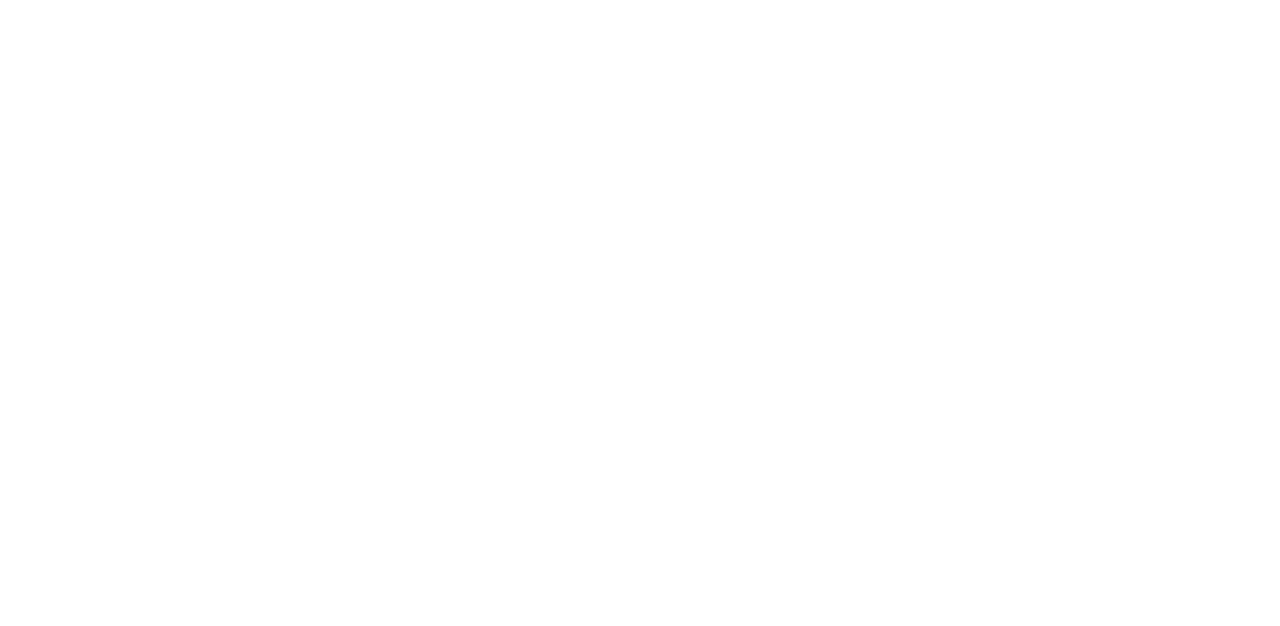
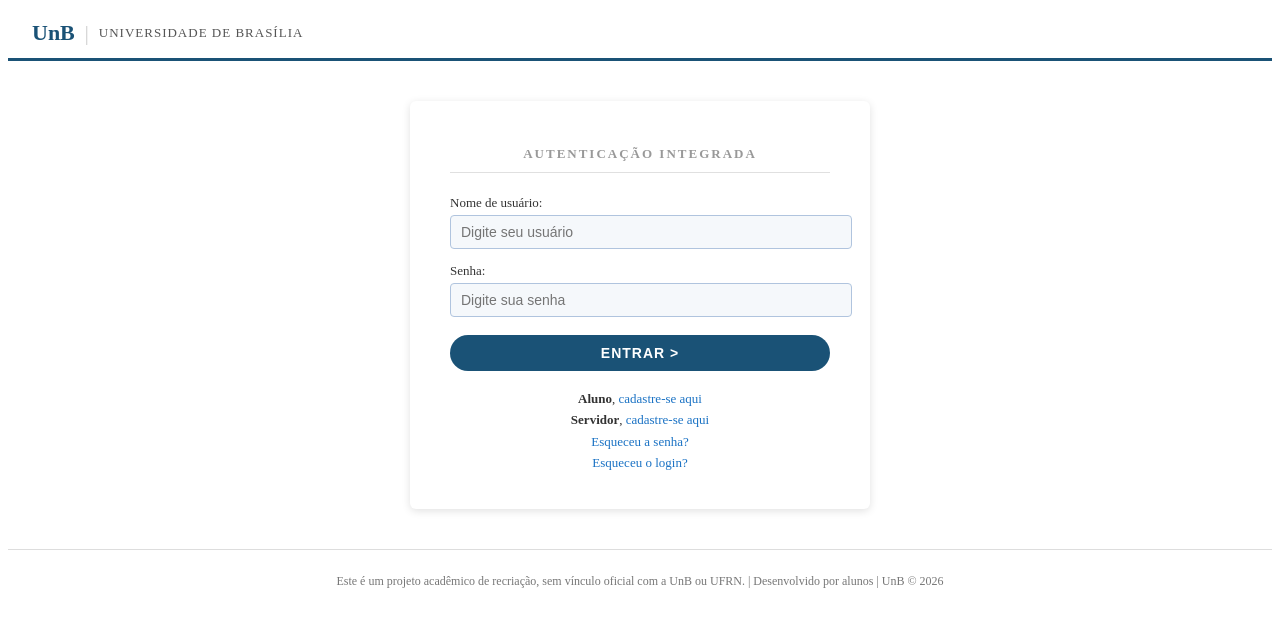
Before and after one commit to unb-tp2-daniel/trabalhofinal-angrybirdspace24-2, a Nuxt app in the folder frontend/: page /login in a window 1280 px wide. Before the commit this address had no page. Shown: the top 626 px of the page. Built offline with nearby package versions, Linux system fonts and the light colour scheme.

Commit message:
feat: implementa tela de login com layout inicial (Header e Footer)

```diff
--- /dev/null
+++ b/frontend/app/assets/css/main.css
@@ -0,0 +1,16 @@
+/* RESET */
+* {
+  box-sizing: border-box;
+  margin: 0;
+  padding: 0;
+}
+
+/* BASE */
+body {
+  font-family: Arial, sans-serif;
+  font-size: 14px;
+  background-color: #dcdcdc;
+  display: flex;
+  flex-direction: column;
+  min-height: 100vh;
+}
--- /dev/null
+++ b/frontend/app/components/layout/Footer.vue
@@ -0,0 +1,22 @@
+<template>
+    <footer>
+      <p>
+        Este é um projeto acadêmico de recriação, sem vínculo oficial com a UnB ou UFRN. | Desenvolvido por alunos | UnB © 2026
+      </p>
+    </footer>
+</template>
+
+<style scoped>
+    footer {
+        background-color: #ffffff;
+        border-top: 1px solid #dddddd;
+        padding: 12px 24px;
+        text-align: center;
+    }
+
+    footer p {
+        font-size: 12px;
+        color: #777777;
+    }
+
+</style>
--- /dev/null
+++ b/frontend/app/components/layout/Header.vue
@@ -0,0 +1,42 @@
+<template>
+    <header>
+      <div class="header-conteudo">
+        <span class="logo-unb">UnB</span>
+        <span class="separador">|</span>
+        <span class="nome-universidade">Universidade de Brasília</span>
+      </div>
+    </header>
+</template>
+
+<style scoped>
+    header {
+        background-color: #ffffff;
+        border-bottom: 3px solid #1a5276;
+        padding: 12px 24px;
+    }
+
+    .header-conteudo {
+        display: flex;
+        align-items: center;
+        gap: 10px;
+    }
+
+    .logo-unb {
+        font-size: 22px;
+        font-weight: 700;
+        color: #1a5276;
+    }
+
+    .separador {
+        color: #cccccc;
+        font-size: 20px;
+    }
+
+    .nome-universidade {
+        font-size: 13px;
+        color: #555555;
+        text-transform: uppercase;
+        letter-spacing: 1px;
+    }
+
+</style>
--- a/frontend/pages/index.vue
+++ b/frontend/app/pages/index.vue
@@ -6,3 +6,7 @@
 
     </div>
 </template>
+
+<script setup>
+    navigateTo('/login')
+</script>
--- /dev/null
+++ b/frontend/app/pages/login.vue
@@ -0,0 +1,157 @@
+<template>
+    <div>
+    <Header />
+    <main class="container">
+      <div class="card">
+
+        <h1 class="titulo">AUTENTICAÇÃO INTEGRADA</h1>
+        <div class="linha"></div>
+
+        <form>
+          <label for="usuario">Nome de usuário:</label>
+          <input
+            type="text"
+            id="usuario"
+            placeholder="Digite seu usuário"
+          >
+
+          <label for="senha">Senha:</label>
+          <input
+            type="password"
+            id="senha"
+            placeholder="Digite sua senha"
+          >
+
+          <button type="submit" class="botao">ENTRAR ></button>
+        </form>
+
+        <div class="links">
+          <p><strong>Aluno</strong>, <a href="#">cadastre-se aqui</a></p>
+          <p><strong>Servidor</strong>, <a href="#">cadastre-se aqui</a></p>
+          <p><a href="#">Esqueceu a senha?</a></p>
+          <p><a href="#">Esqueceu o login?</a></p>
+        </div>
+
+      </div>
+    </main>
+    <Footer />
+  </div>
+</template>
+
+<script setup>
+    //mudança no nuxt.config.ts
+    //import Header from '~/components/layout/Header.vue'
+    //import Footer from '~/components/layout/Footer.vue';
+</script>
+
+<style scoped>
+
+    /* ===================== CONTAINER PRINCIPAL ===================== */
+    .container {
+        flex: 1; display: flex;
+        justify-content: center;
+        align-items: center;
+        padding: 40px 16px;
+    }
+
+    /* ===================== CARD DE LOGIN ===================== */
+    .card {
+        background-color: #ffffff;
+        border-radius: 6px;
+        padding: 36px 40px;
+        width: 100%;
+        max-width: 380px;
+        box-shadow: 0 2px 8px rgba(0, 0, 0, 0.12);
+    }
+
+    .titulo {
+        text-align: center;
+        font-size: 13px;
+        font-weight: 700;
+        color: #999999;
+        letter-spacing: 2px;
+        margin-bottom: 10px;
+    }
+
+    .linha {
+        border: none;
+        border-top: 1px solid #e0e0e0;
+        margin-bottom: 22px;
+    }
+
+    /* ===================== FORMULÁRIO ===================== */
+    form {
+        display: flex;
+        flex-direction: column;
+    }
+
+    label {
+        font-size: 13px;
+        color: #333333;
+        margin-bottom: 4px;
+    }
+
+    input {
+        width: 100%;
+        border: 1px solid #b0c4de;
+        border-radius: 4px;
+        padding: 8px 10px;
+        font-size: 14px;
+        color: #333333;
+        background-color: #f5f8fb;
+        margin-bottom: 14px;
+        outline: none;
+        transition: border-color 0.2s,
+        background-color 0.2s;
+    }
+
+    /* ===================== BOTÃO ===================== */
+    .botao {
+        width: 100%;
+        background-color: #1a5276;
+        color: #ffffff;
+        border: none;
+        border-radius: 24px;
+        padding: 10px;
+        font-size: 14px;
+        font-weight: 700;
+        letter-spacing: 1px;
+        cursor: pointer;
+        margin-top: 4px;
+        transition: background-color 0.2s;
+    }
+
+    .botao:hover {
+        background-color: #154360;
+    }
+
+    .botao:active {
+        background-color: #0e2f44;
+    }
+
+    /* ===================== LINKS ===================== */
+    .links {
+        margin-top: 18px;
+        text-align: center;
+        display: flex;
+        flex-direction: column;
+        gap: 2px;
+    }
+
+    .links p {
+        font-size: 13px;
+        color: #333333;
+        line-height: 1.5;
+        margin: 0;
+    }
+
+    .links a {
+        color: #1a72c4;
+        text-decoration: none;
+    }
+
+    .links a:hover {
+        text-decoration: underline;
+    }
+
+</style>
--- a/frontend/nuxt.config.ts
+++ b/frontend/nuxt.config.ts
@@ -1,5 +1,16 @@
+/*
 // https://nuxt.com/docs/api/configuration/nuxt-config
+// export default defineNuxtConfig({ compatibilityDate: '2025-07-15', devtools: { enabled: true } })
+*/
+
 export default defineNuxtConfig({
   compatibilityDate: '2025-07-15',
-  devtools: { enabled: true }
+  devtools: { enabled: true },
+
+  components: [
+    {
+      path: '~/components',
+      pathPrefix: false
+    }
+  ]
 })
```
Also changed, not shown: frontend/app/pages/ping.vue (renamed from frontend/pages/ping.vue).
